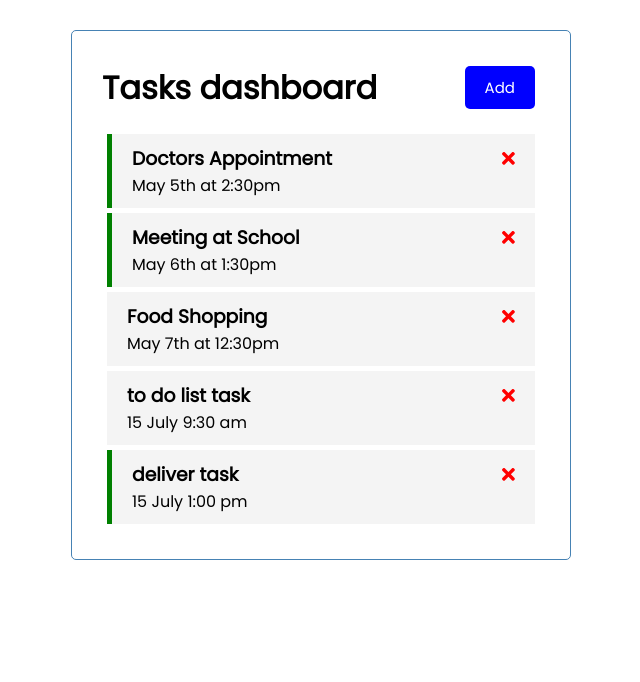
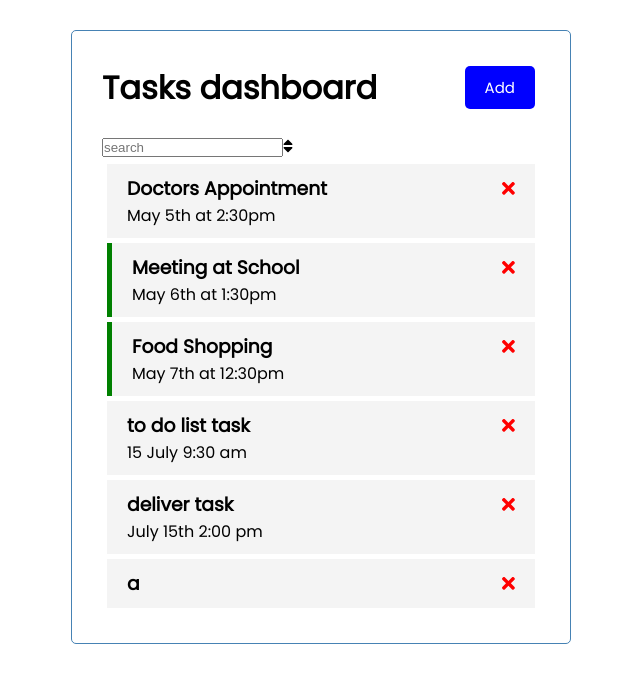
Before and after one commit to YoussefNour/Angular-todo-list, an Angular app: page / in a window 1280 px wide. Shown: the top 682 px of the page, without its empty margins (319-959 px from the left). Built offline with nearby package versions, Linux system fonts and the light colour scheme; data requests are answered from the project's data file.

Commit message:
feat: Adds sorting of tasks based on done status

```diff
--- a/db.json
+++ b/db.json
@@ -4,7 +4,7 @@
       "id": 1,
       "text": "Doctors Appointment",
       "day": "May 5th at 2:30pm",
-      "done": true
+      "done": false
     },
     {
       "id": 2,
@@ -16,7 +16,7 @@
       "id": 3,
       "text": "Food Shopping",
       "day": "May 7th at 12:30pm",
-      "done": false
+      "done": true
     },
     {
       "id": 4,
@@ -26,9 +26,14 @@
     },
     {
       "text": "deliver task",
-      "day": "15 July 1:00 pm",
-      "done": true,
+      "day": "July 15th 2:00 pm",
+      "done": false,
       "id": 5
+    },
+    {
+      "text": "a",
+      "done": false,
+      "id": 6
     }
   ]
 }
--- a/src/app/components/tasks/tasks.component.html
+++ b/src/app/components/tasks/tasks.component.html
@@ -1,4 +1,10 @@
 <app-add-task (onAddTask)="addTask($event)"></app-add-task>
+<input placeholder="search"/>
+<fa-icon
+  [ngStyle]="{ color: 'black' }"
+  [icon]="faSort"
+  (click)="SortUnDoneFirst()"
+></fa-icon>
 <app-tasks-item
   *ngFor="let task of tasks"
   [task]="task"
--- a/src/app/components/tasks/tasks.component.ts
+++ b/src/app/components/tasks/tasks.component.ts
@@ -1,28 +1,44 @@
 import { Component, OnInit } from '@angular/core';
 import { Task } from '../../models/Task';
 import { TaskService } from 'src/app/services/task.service';
+import { faSort } from '@fortawesome/free-solid-svg-icons';
 
 @Component({
   selector: 'app-tasks',
   templateUrl: './tasks.component.html',
-  styleUrls: ['./tasks.component.css']
+  styleUrls: ['./tasks.component.css'],
 })
 export class TasksComponent implements OnInit {
   tasks: Task[] = [];
+  faSort = faSort;
   constructor(private taskService: TaskService) {}
   ngOnInit(): void {
-    this.taskService.getTasks().subscribe((tasks) => this.tasks = tasks);
+    this.taskService.getTasks().subscribe((tasks) => (this.tasks = tasks));
   }
-  deleteTask(task: Task): void{
-    this.taskService.deleteTask(task).subscribe(() => this.tasks = this.tasks.filter(t => t.id !== task.id));
+  deleteTask(task: Task): void {
+    this.taskService
+      .deleteTask(task)
+      .subscribe(
+        () => (this.tasks = this.tasks.filter((t) => t.id !== task.id))
+      );
   }
-  toggleTask(task: Task): void{
+  toggleTask(task: Task): void {
     task.done = !task.done;
     this.taskService.toggleTaskReminder(task).subscribe();
   }
-  addTask(task: Task): void{
+  addTask(task: Task): void {
     this.taskService.addTask(task).subscribe((task) => {
       this.tasks.push(task);
     });
   }
+  SortUnDoneFirst(): void {
+    this.taskService
+      .sortTasks(this.tasks)
+      .subscribe((tasks) => (this.tasks = tasks));
+  }
+  seachTask(query: string): void{
+    this.taskService.searchTask(query).subscribe((tasks) => {
+      this.tasks = tasks;
+    });
+  }
 }
--- a/src/app/services/task.service.ts
+++ b/src/app/services/task.service.ts
@@ -30,7 +30,15 @@ export class TaskService {
     return this.http.put<Task>(url, task, httpOptions);
   }
 
-  addTask(task: Task):  Observable<Task>{
+  addTask(task: Task): Observable<Task>{
     return this.http.post<Task>(this.apiUrl, task, httpOptions);
   }
+
+  sortTasks(tasks: Task[]): Observable<Task[]>{
+    return this.http.get<Task[]>(this.apiUrl + '?_sort=done&_order=asc');
+  }
+
+  searchTask(query: string): Observable<Task[]>{
+    return this.http.get<Task[]>(this.apiUrl + `?q=${query}`);
+  }
 }
```
Also changed, not shown: 1 other file (tests, documents, lock files or other folders).
